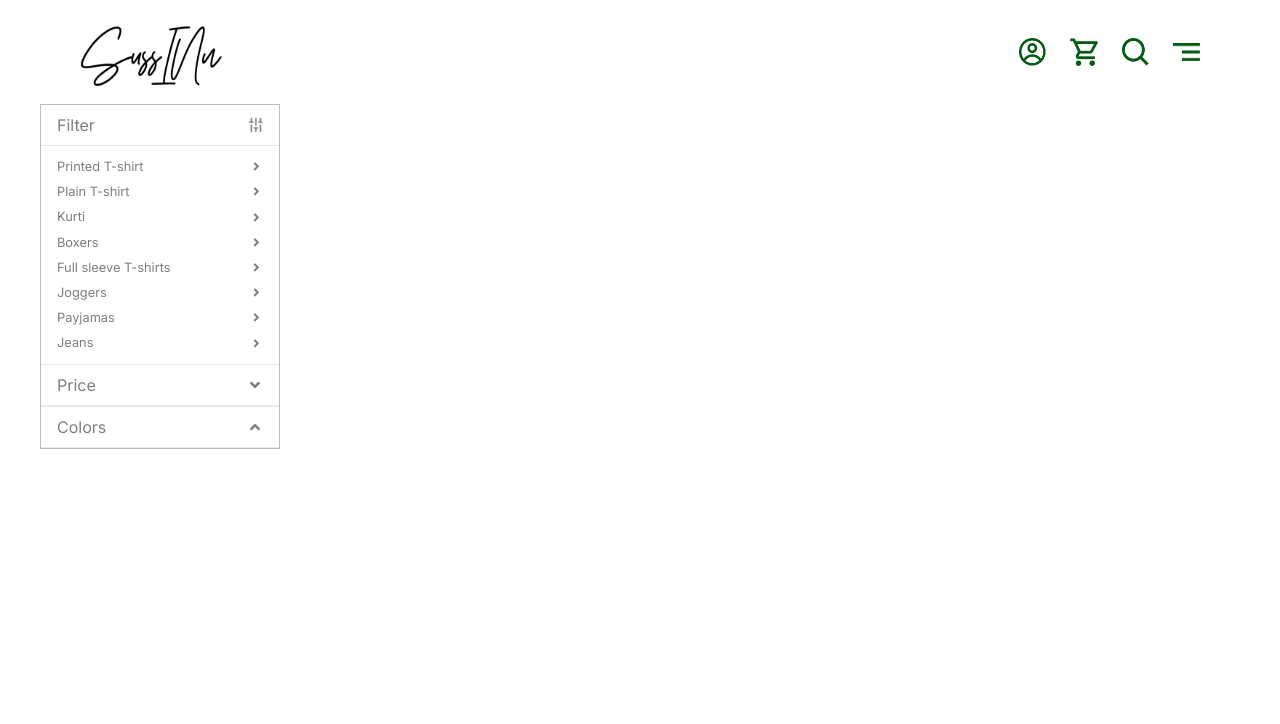
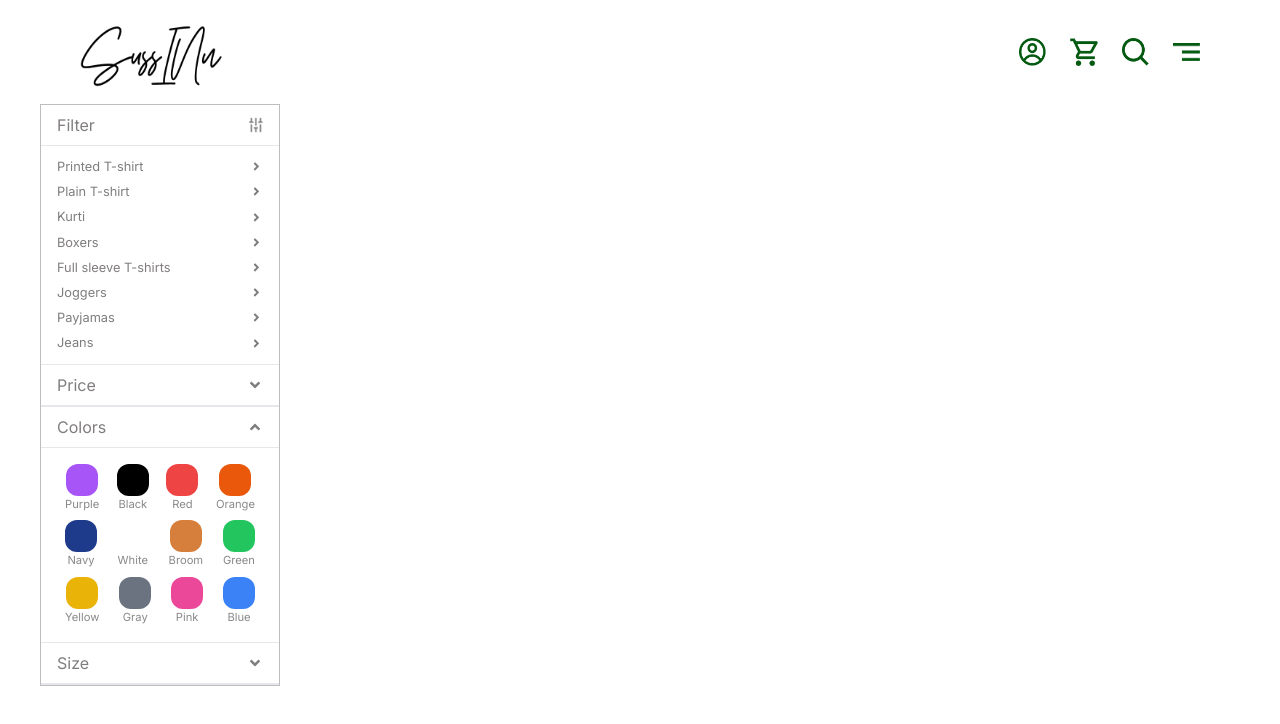
Before and after one commit to m-yunus/suss_ecommerce, a React (Create React App) app: page /product-list-page in a window 1280 px wide. Both pictures are taken after a click on the button "Colors". Shown: the top 724 px of the page. Built offline with nearby package versions, Linux system fonts and the light colour scheme.

Commit message:
colors s ection and size section completed

```diff
--- a/src/Pages/Product_List_Page/Product_List_Page.css
+++ b/src/Pages/Product_List_Page/Product_List_Page.css
@@ -57,3 +57,18 @@ input[type="range"]::-webkit-slider-thumb {
   border: none;
   border-radius: 50%;
 }
+.plp-clrs span{
+  width: 2rem;
+  height: 2rem;
+  border-radius: 0.75rem;
+}
+.plp-clrs p{
+  color: #8A8989;
+  font-size: 0.7rem;
+}
+.plp-size-drp button{
+  width: 3rem;
+height: 2rem;
+border-radius: 0.5rem;
+border: 1px solid #BEBCBD;
+}
--- a/src/Pages/Product_List_Page/Product_List_Page.jsx
+++ b/src/Pages/Product_List_Page/Product_List_Page.jsx
@@ -8,6 +8,7 @@ const Product_List_Page = () => {
   const [openDropdown, setOpenDropdown] = useState(null);
    const [priceDropdown, setPricedropdown] = useState(false);
     const [colorDropdownopen, setColordropdownopen] = useState(false);
+    const [sizeDropdownopen, setSizedropdownopen] = useState(false);
    const [minValue, setMinValue] = useState(50);
    const [maxValue, setMaxValue] = useState(1000);
      const toggleDropdown = (dropdownName) => {
@@ -32,6 +33,9 @@ const Product_List_Page = () => {
       const colordropdowntoggle=()=>{
         setColordropdownopen(!colorDropdownopen)
 
+      }
+      const sizedropdowntoggle = ()=>{
+        setSizedropdownopen(!sizeDropdownopen)
       }
   return (
     <>
@@ -217,7 +221,84 @@ const Product_List_Page = () => {
           >
             Colors {colorDropdownopen ? <FaAngleUp /> : <FaAngleDown />}
           </button>
-          {colorDropdownopen && <div></div>}
+          <hr />
+          {colorDropdownopen && (
+            <div className="plp-clrs py-4 px-2 flex justify-between gap-2 flex-wrap">
+              <div className="flex flex-col justify-center items-center">
+                <span className="bg-purple-500 block cursor-pointer"></span>
+                <p>Purple</p>
+              </div>
+              <div className="flex flex-col justify-center items-center">
+                <span className="bg-black block cursor-pointer"></span>
+                <p>Black</p>
+              </div>
+              <div className="flex flex-col justify-center items-center">
+                <span className="bg-red-500 block cursor-pointer"></span>
+                <p>Red</p>
+              </div>
+              <div className="flex flex-col justify-center items-center">
+                <span className="bg-orange-600 block cursor-pointer"></span>
+                <p>Orange</p>
+              </div>
+              <div className="flex flex-col justify-center items-center">
+                <span className="bg-blue-900 block cursor-pointer"></span>
+                <p>Navy</p>
+              </div>
+              <div className="flex flex-col justify-center items-center">
+                <span className="bg-white block cursor-pointer"></span>
+                <p>White</p>
+              </div>
+              <div className="flex flex-col justify-center items-center">
+                <span
+                  style={{ backgroundColor: "#D67E3B" }}
+                  className=" cursor-pointer "
+                ></span>
+                <p>Broom</p>
+              </div>
+              <div className="flex flex-col justify-center items-center">
+                <span className="bg-green-500 block cursor-pointer"></span>
+                <p>Green</p>
+              </div>
+              <div className="flex flex-col justify-center items-center">
+                <span className="bg-yellow-500 block cursor-pointer"></span>
+                <p>Yellow</p>
+              </div>
+              <div className="flex flex-col justify-center items-center">
+                <span className="bg-gray-500 block cursor-pointer"></span>
+                <p>Gray</p>
+              </div>
+              <div className="flex flex-col justify-center items-center">
+                <span className="bg-pink-500 block cursor-pointer"></span>
+                <p>Pink</p>
+              </div>
+              <div className="flex flex-col justify-center items-center">
+                <span className="bg-blue-500 block cursor-pointer"></span>
+                <p>Blue</p>
+              </div>
+            </div>
+          )}
+          <hr />
+
+          <button
+            className="plp-btn w-full flex justify-between my-2 items-center"
+            onClick={sizedropdowntoggle}
+          >
+            Size {sizeDropdownopen ? <FaAngleUp /> : <FaAngleDown />}
+          </button>
+          <hr />
+          {sizeDropdownopen && (
+            <div className="plp-size-drp py-4 px-2 flex justify-between gap-2 flex-wrap">
+              <button>XXS</button>
+              <button>XL</button>
+              <button>XS</button>
+              <button>S</button>
+              <button>M</button>
+              <button>L</button>
+              <button>XXL</button>
+              <button>3XL</button>
+              <button>4XL</button>
+            </div>
+          )}
           <hr />
         </div>
       </div>
```
